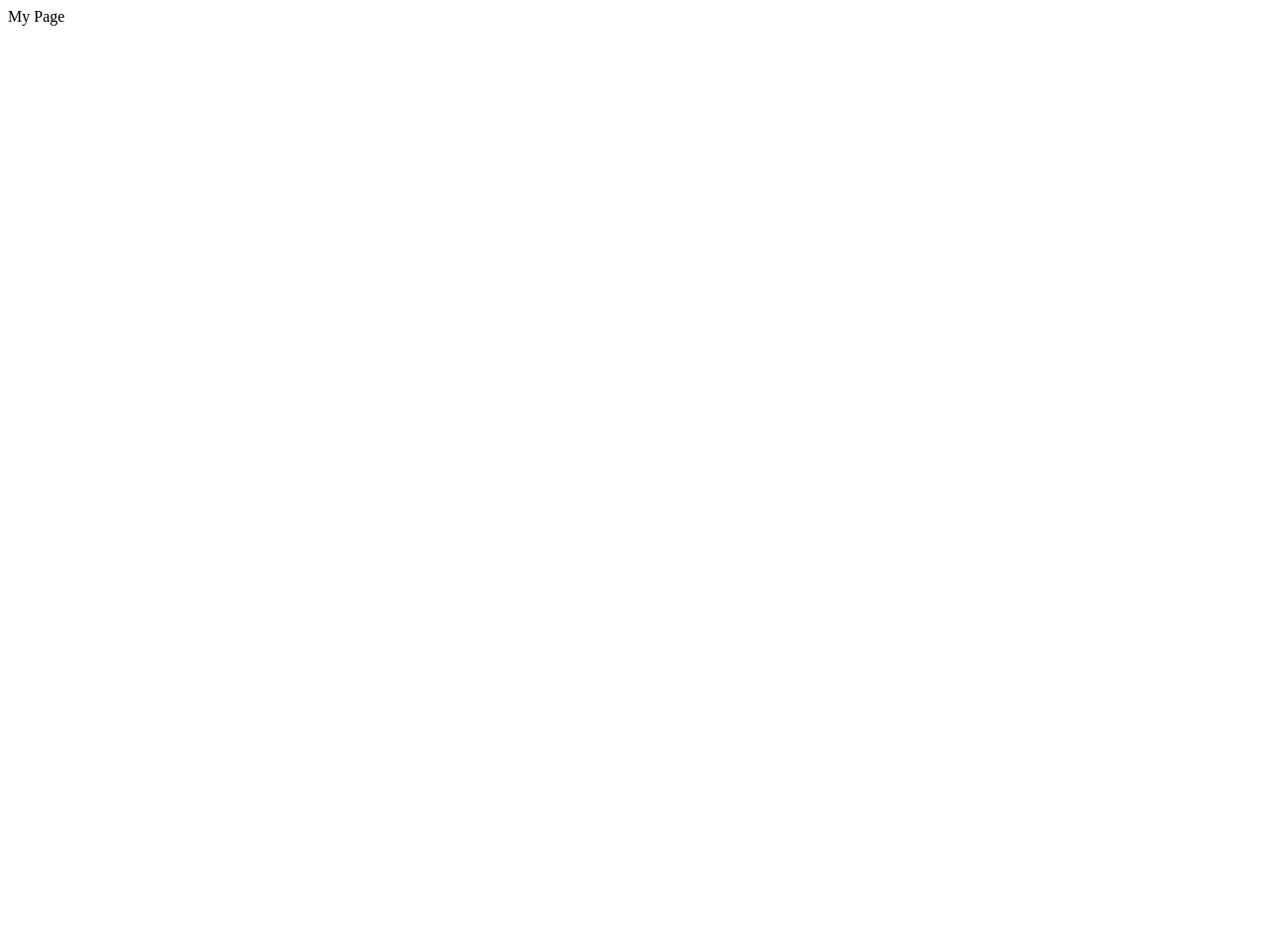
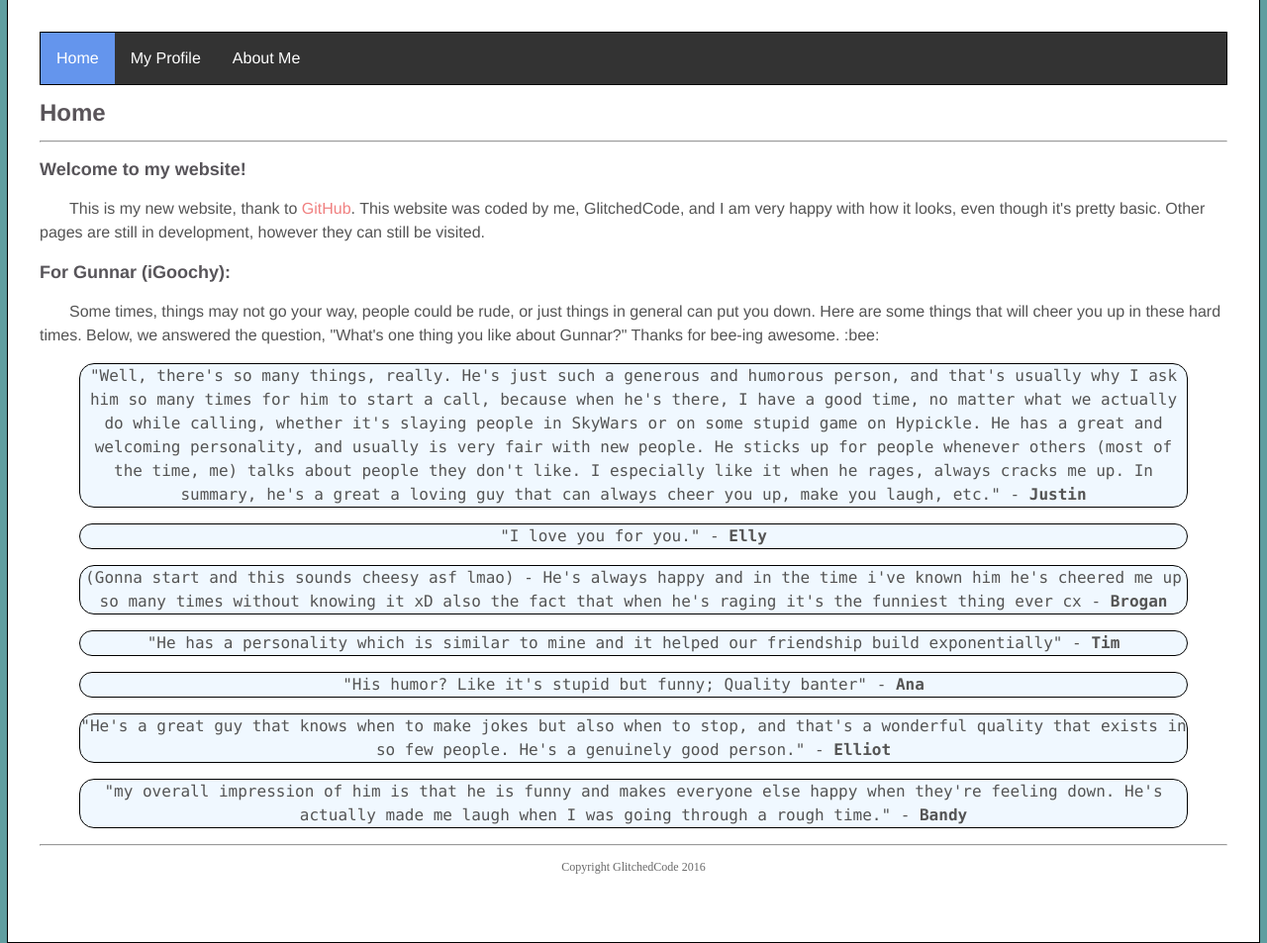
Before and after one commit to glitchedcoder/mygithubpage, a plain HTML site: page index.html in a window 1280 px wide. Shown: the whole page at 99% size. Before the commit the page ends 800 px from the top, so only its background shows below. Drawn offline with Linux system fonts and the light colour scheme.

Commit message:
Updated. :)

```diff
--- a/index.html
+++ b/index.html
@@ -1 +1,40 @@
-My Page
+<!DOCTYPE html>
+<html>
+    <head>
+        <!-- Title -->
+        <title>GlitchedCode's Website</title>
+        <link rel="stylesheet" type="text/css" href="main.css"/>
+        <!-- Auto Refresh -->
+        <meta http-equiv="refresh" content="4" />
+    </head>
+    <body>
+        <center>
+            <ul class="link">
+                <li><a id="active" href="index.html">Home</a></li>
+                <li><a id="internal" href="my_profile.html">My Profile</a></li>
+                <li><a id="internal" href="about_me.html">About Me</a></li>
+            </ul>
+        </center>
+        <!-- Page name -->
+        <h1>Home</h1>
+        <hr>
+        <!-- Paragraph/Details -->
+        <h2>Welcome to my website!</h2>
+        <p>This is my new website, thank to <a id="external" href="https://github.com/">GitHub</a>. This website was coded by me, GlitchedCode, and I am very happy with how it looks, even though it's pretty basic. Other pages are still in development, however they can still be visited.</p>
+        <h2>For Gunnar (iGoochy):</h2>
+        <p>Some times, things may not go your way, people could be rude, or just things in general can put you down. Here are some things that will cheer you up in these hard times. Below, we answered the question, "What's one thing you like about Gunnar?" Thanks for bee-ing awesome. :bee:</p>
+        <quote>"Well, there's so many things, really. He's just such a generous and humorous person, and that's usually why I ask him so many times for him to start a call, because when he's there, I have a good time, no matter what we actually do while calling, whether it's slaying people in SkyWars or on some stupid game on Hypickle. He has a great and welcoming personality, and usually is very fair with new people. He sticks up for people whenever others (most of the time, me) talks about people they don't like. I especially like it when he rages, always cracks me up. In summary, he's a great a loving guy that can always cheer you up, make you laugh, etc." - <b>Justin</b></quote>
+        <quote>"I love you for you." - <b>Elly</b></quote>
+        <quote>(Gonna start and this sounds cheesy asf lmao) - He's always happy and in the time i've known him he's cheered me up so many times without knowing it xD also the fact that when he's raging it's the funniest thing ever cx - <b>Brogan</b></quote>
+        <quote>"He has a personality which is similar to mine and it helped our friendship build exponentially" - <b>Tim</b></quote>
+        <quote>"His humor? Like it's stupid but funny; Quality banter" - <b>Ana</b></quote>
+        <quote>"He's a great guy that knows when to make jokes but also when to stop, and that's a wonderful quality that exists in so few people. He's a genuinely good person." - <b>Elliot</b></quote>
+        <quote>"my overall impression of him is that he is funny and makes everyone else happy when they're feeling down. He's actually made me laugh when I was going through a rough time." - <b>Bandy</b></quote>
+        <hr>
+        <center>
+            <!-- Copyright -->
+            <copyright>Copyright GlitchedCode 2016</copyright>
+            <br>
+        </center>
+    </body>
+</html>
--- a/main.css
+++ b/main.css
@@ -95,7 +95,12 @@ quote {
     margin-left: 40px;
     margin-right: 40px;
     border: 1px solid black;
+    border-radius: 15px;
     font-family: "Lucida Console", Monaco, monospace;
     text-align: center;
     background-color: aliceblue;
 }
+
+quote:hover {
+    background-color: #BDE0FF;
+}
```
Also changed, not shown: about_me.html (+0 -1 lines), my_profile.html (+0 -1 lines).
